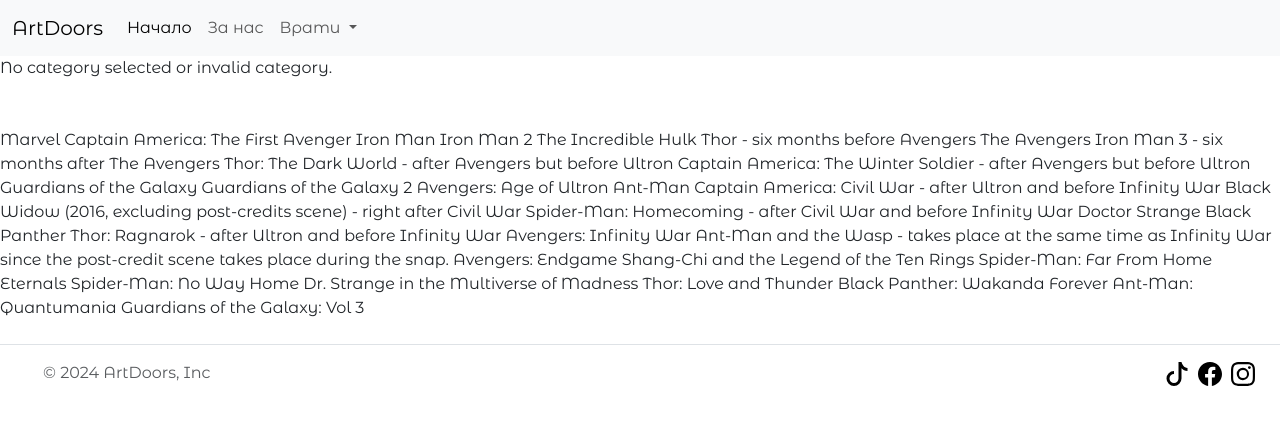
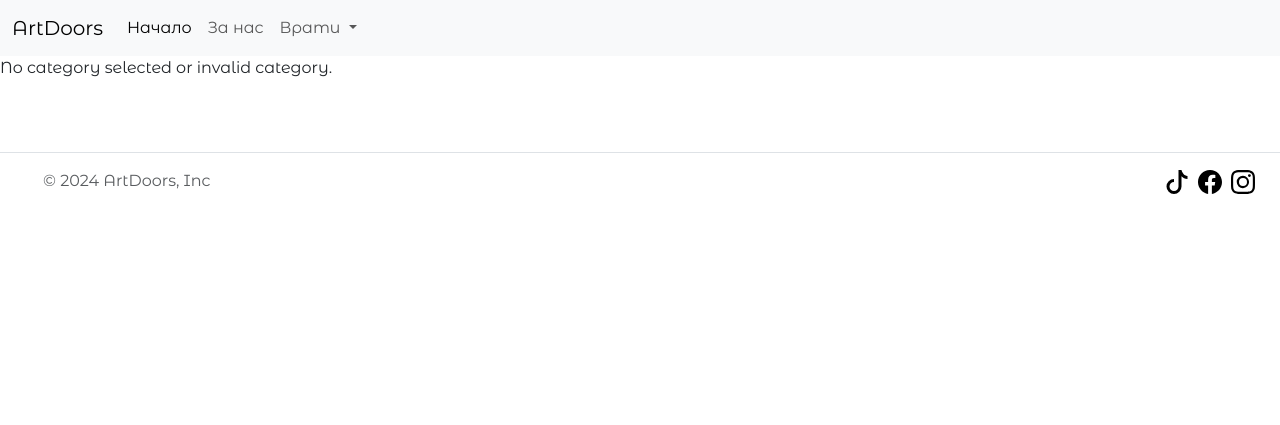
Before and after one commit to Vasilian05/Doors, a PHP site: page /products.php in a window 1280 px wide. Shown: the top 425 px of the page. Run offline with PHP 8.4, Linux system fonts and the light colour scheme; data that the repository does not hold is empty; some web fonts are replaced.

Commit message:
removed movies

```diff
--- a/products.php
+++ b/products.php
@@ -52,38 +52,4 @@ if(isset($_GET['door_id'])){
     echo "it's set";
 }
 ?>
-
-Marvel
-Captain America: The First Avenger
-Iron Man
-Iron Man 2
-The Incredible Hulk
-Thor  - six months before Avengers
-The Avengers
-Iron Man 3  - six months after The Avengers
-Thor: The Dark World - after Avengers but before Ultron
-Captain America: The Winter Soldier - after Avengers but before Ultron
-Guardians of the Galaxy
-Guardians of the Galaxy 2
-Avengers: Age of Ultron
-Ant-Man
-Captain America: Civil War  - after Ultron and before Infinity War
-Black Widow (2016, excluding post-credits scene) - right after Civil War
-Spider-Man: Homecoming - after Civil War and before Infinity War
-Doctor Strange
-Black Panther
-Thor: Ragnarok - after Ultron and before Infinity War
-Avengers: Infinity War
-Ant-Man and the Wasp  - takes place at the same time as Infinity War since the post-credit scene takes place during the snap.
-Avengers: Endgame
-Shang-Chi and the Legend of the Ten Rings
-Spider-Man: Far From Home
-Eternals
-Spider-Man: No Way Home
-Dr. Strange in the Multiverse of Madness
-Thor: Love and Thunder
-Black Panther: Wakanda Forever
-Ant-Man: Quantumania
-Guardians of the Galaxy: Vol 3
-
 <?php include_once "includes/footer.php";?>
```
